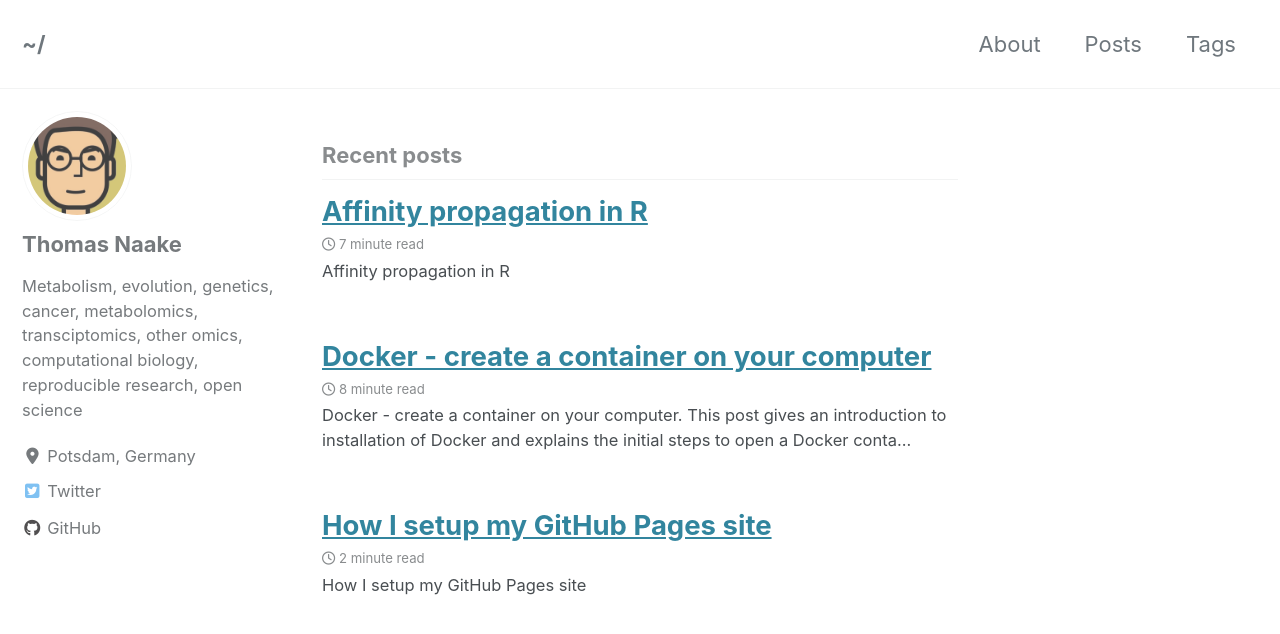
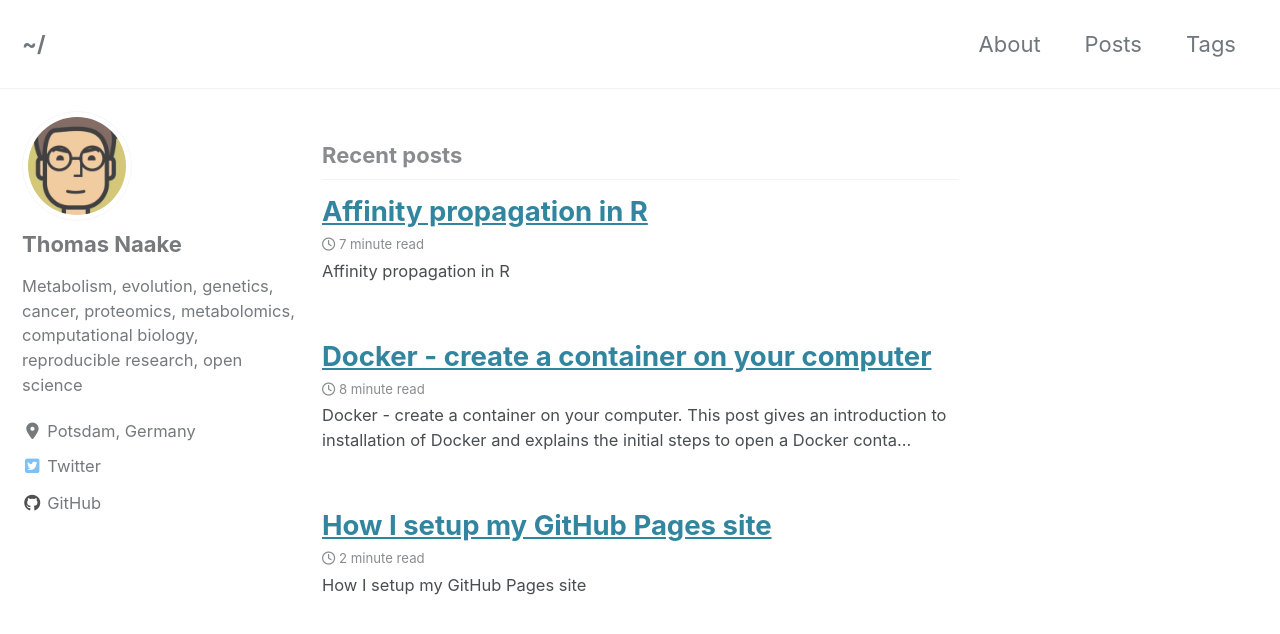
Before and after one commit to tnaake/tnaake.github.io, a Jekyll site: the page built from index.html, in a window 1280 px wide and 900 px high. Shown: the top 634 px of the window. Built offline with Jekyll 4.4.1, drawn with Linux system fonts in a browser that asks for light colours; cached includes are drawn as plain includes; nearby versions of some CDN libraries; the list of posts is cut into pages by our own code.

Commit message:
update config.yml

```diff
--- a/_config.yml
+++ b/_config.yml
@@ -109,7 +109,7 @@
 author:
   name             : "Thomas Naake"
   avatar           : /images/portrait_cartoon.jpg # path of avatar image, e.g. "/assets/images/bio-photo.jpg"
-  bio              : "Metabolism, evolution, genetics, cancer, metabolomics, transciptomics, other omics, computational biology, reproducible research, open science <script type='text/javascript' src='https://ko-fi.com/widgets/widget_2.js'></script><script type='text/javascript'>kofiwidget2.init('Buy Me a Coffee', '#46b798', 'O5O013YG2');kofiwidget2.draw();</script>"
+  bio              : "Metabolism, evolution, genetics, cancer, proteomics, metabolomics, computational biology, reproducible research, open science <script type='text/javascript' src='https://ko-fi.com/widgets/widget_2.js'></script><script type='text/javascript'>kofiwidget2.init('Buy Me a Coffee', '#46b798', 'O5O013YG2');kofiwidget2.draw();</script>"
   location         : "Potsdam, Germany"
   email            :
   links:
```
